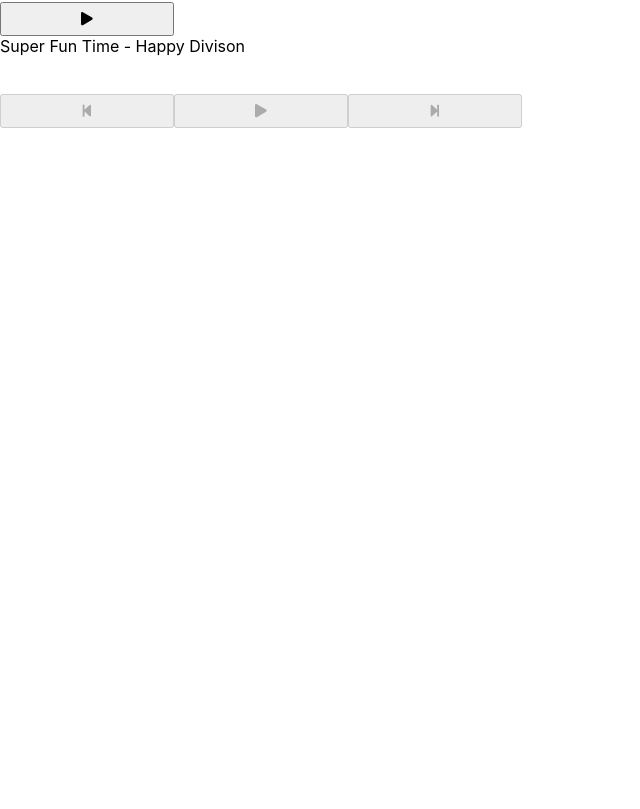
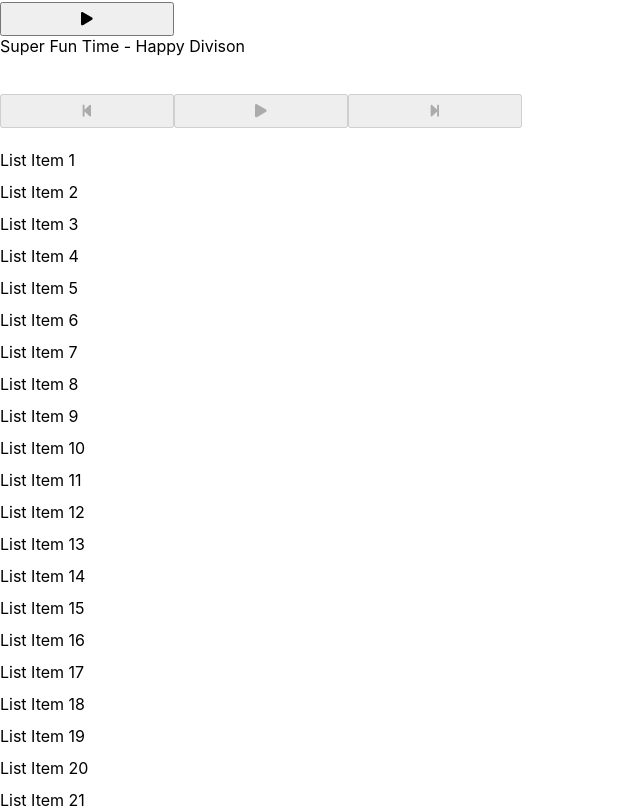
Before and after one commit to mdashmiller/fun-with-hooks, a React (Create React App) app: page / in a window 1280 px wide. Shown: the part 1011-1820 px from the top of the page, without its empty margins (0-640 px from the left). Before the commit the page ends 1139 px from the top, so only its background shows below. Built offline with nearby package versions, Linux system fonts and the light colour scheme.

Commit message:
add infinite scroll list

```diff
--- a/package.json
+++ b/package.json
@@ -6,6 +6,7 @@
     "@fortawesome/fontawesome-svg-core": "^1.2.19",
     "@fortawesome/free-solid-svg-icons": "^5.9.0",
     "@fortawesome/react-fontawesome": "^0.1.4",
+    "bootstrap": "^4.3.1",
     "node-sass": "^4.12.0",
     "react": "^16.8.6",
     "react-dom": "^16.8.6",
--- a/src/App.js
+++ b/src/App.js
@@ -6,6 +6,7 @@ import Form from './components/Form/'
 import ToDoList from './components/ToDo'
 import Dice from './components/Dice'
 import MusicPlayer from './components/MusicPlayer'
+import List from './components/List'
 
 function App() {
   const { isShowing, toggle } = useModal()
@@ -24,6 +25,13 @@ function App() {
       <ToDoList />
       <Dice />
       <MusicPlayer />
+      <div className="container">
+        <div className="row">
+          <div className="col-6 justify-content-center my-5">
+            <List />
+          </div>
+        </div>
+      </div>
     </div>
   )
 }
--- /dev/null
+++ b/src/components/List/index.js
@@ -0,0 +1,32 @@
+import React, { useState } from 'react'
+import useInfiniteScroll from '../../hooks/useInfiniteScroll'
+
+const List = () => {
+  const [listItems, setListItems] = useState(
+    Array.from(Array(30).keys(), n => n + 1)
+  )
+  const [isFetching, setIsFetching] = useInfiniteScroll(fetchMoreListItems)
+
+  function fetchMoreListItems() {
+    // simulate loading from external source
+    setTimeout(() => {
+      setListItems(prevState =>
+        ([...prevState, ...Array.from(Array(20).keys(), n => n + prevState.length + 1)])
+      )
+      setIsFetching(false)
+    }, 2000)
+  }
+
+  return (
+    <>
+      <ul className="list-group mb-2">
+        {listItems.map(listItem =>
+          <li className="list-group-item">List Item {listItem}</li>
+        )}
+      </ul>
+      {isFetching && 'Fetching more list items...'}
+    </>
+  )
+}
+
+export default List
--- /dev/null
+++ b/src/hooks/useInfiniteScroll.js
@@ -0,0 +1,27 @@
+import { useState, useEffect } from 'react'
+
+const useInfiniteScroll = (callback) => {
+  const [isFetching, setIsFetching] = useState(false)
+
+  useEffect(() => {
+    window.addEventListener('scroll', handleScroll)
+    return () => window.removeEventListener('scroll', handleScroll)
+  }, [])
+
+  useEffect(() => {
+    if (!isFetching) return
+    callback()
+  }, [isFetching])
+
+  function handleScroll() {
+    if (
+      window.innerHeight + document.documentElement.scrollTop
+      !== document.documentElement.offsetHeight
+    ) return
+    setIsFetching(true)
+  }
+
+  return [isFetching, setIsFetching]
+}
+
+export default useInfiniteScroll
```
Also changed, not shown: 1 other file (tests, documents, lock files or other folders).
